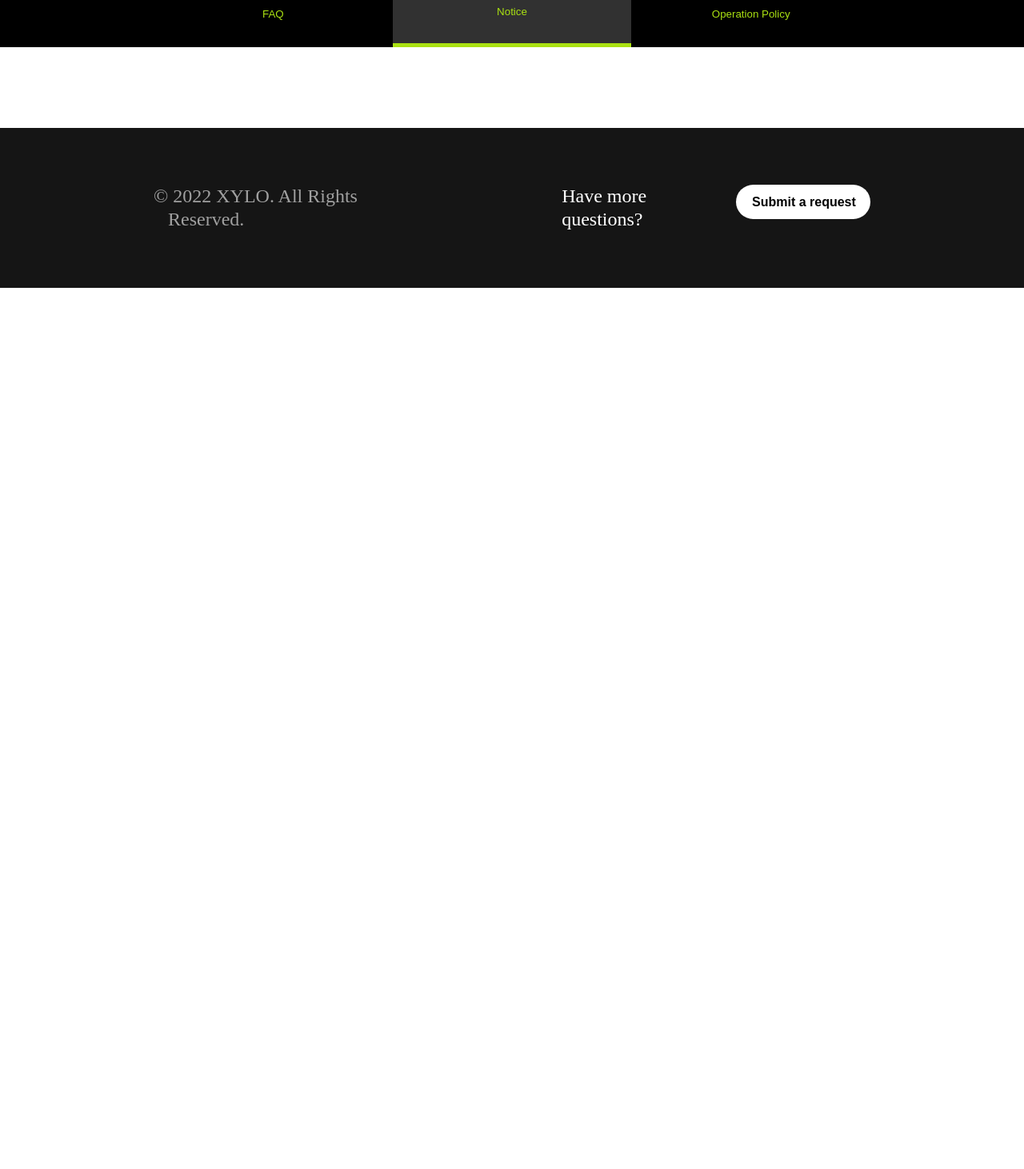
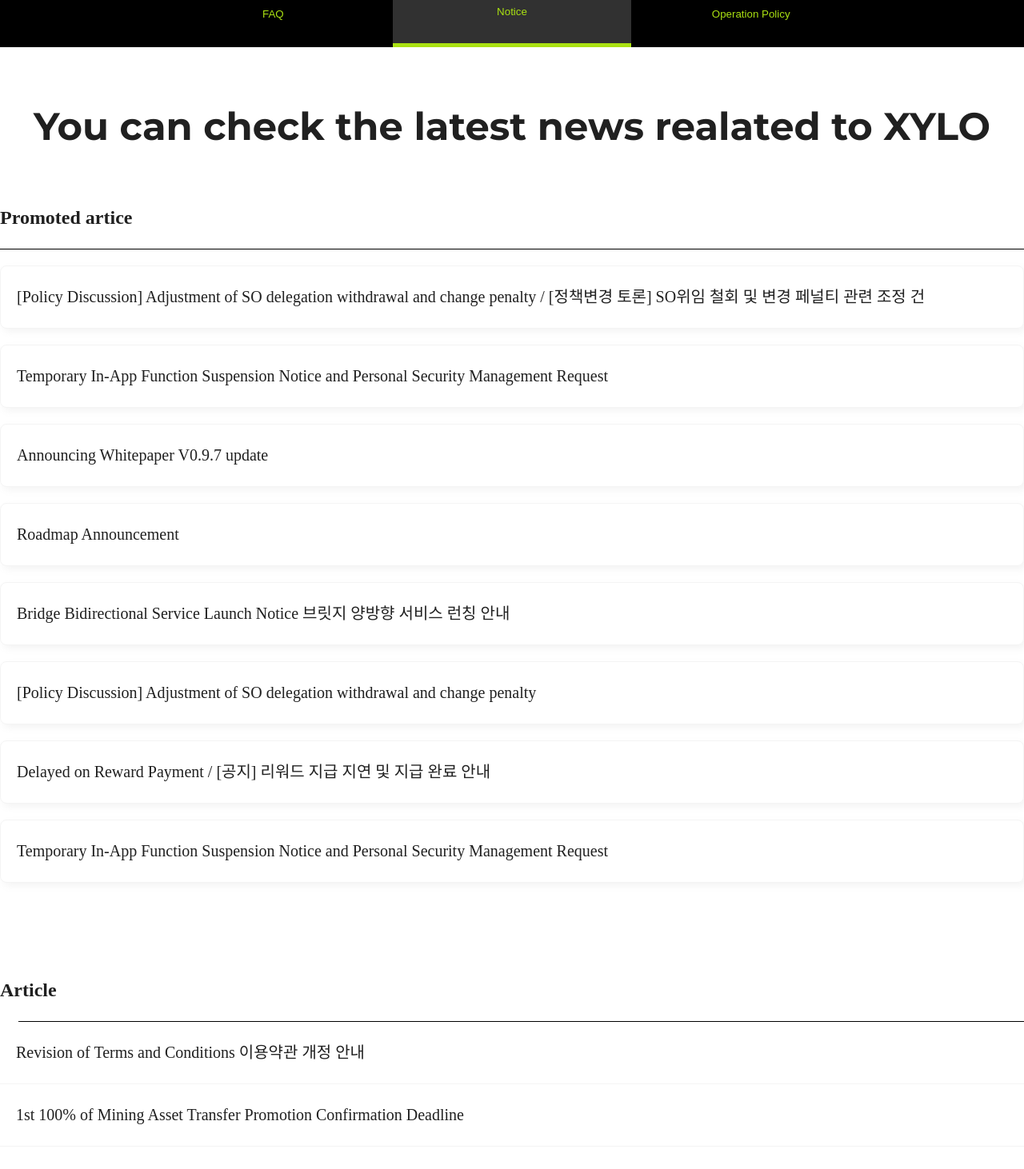
Before and after one commit to Creativehill-Labs/xylo-web-front, a React (Create React App) app: page /helpcenter/notice in a window 1280 px wide. Shown: the part 440-1902 px from the top of the page at 80% size. Before the commit the page ends 800 px from the top, so only its background shows below. Built offline with nearby package versions, Linux system fonts and the light colour scheme; a web font is replaced by a local one.

Commit message:
feat: notice 페이지 퍼블리싱

```diff
--- a/src/pages/helpCenter/Notice.tsx
+++ b/src/pages/helpCenter/Notice.tsx
@@ -1,9 +1,151 @@
-import React from 'react';
+import { FC, useEffect, useState } from 'react';
 import styled from 'styled-components';
+import Pagination from 'react-js-pagination';
 import HelpCenterLayout from '../../components/Layout/HelpCenterLayout';
+import Title from '../../components/Title/Title';
+import Line from '../../components/Line';
+import Text from '../../components/Text';
+import { promotedData, articleData } from '../../dummy/noticeData';
 
-const Notice = () => {
-  return <HelpCenterLayout />;
+const NoticeSection = styled.section`
+  width: 1280px;
+  margin: 0 auto;
+`;
+
+const NoticeTitle = styled.div`
+  margin: 80px 0;
+  text-align: center;
+`;
+
+const PromotedArticles = styled.div`
+  margin-bottom: 120px;
+`;
+
+const NoticeArticles = styled.div`
+  margin-bottom: 80px;
+`;
+
+const ArticleBox = styled.div<{ promoted?: boolean }>`
+  padding: 24px 20px;
+  font-size: 20px;
+  font-weight: 400;
+  cursor: pointer;
+
+  ${(props) =>
+    props.promoted
+      ? ` border: 1px solid #f4f4f4;
+  border-radius: 8px;
+  box-shadow: 4px 4px 8px 0 rgba(143, 143, 143, 0.1);
+  margin-top: 20px;`
+      : ``}
+`;
+
+const PaginationBox = styled.div`
+  .pagination {
+    display: flex;
+    justify-content: center;
+    margin-bottom: 120px;
+  }
+  ul {
+    list-style: none;
+    padding: 0;
+  }
+  ul.pagination li {
+    width: 48px;
+    height: 48px;
+    border: 1px solid #f4f4f4;
+    border-radius: 4px;
+    display: flex;
+    justify-content: center;
+    align-items: center;
+    margin-right: 12px;
+    :last-child {
+      margin-right: 0;
+    }
+  }
+  ul.pagination li a {
+    text-decoration: none;
+    color: #000;
+    font-size: 20px;
+  }
+  ul.pagination li.active a {
+    color: #fff;
+  }
+  ul.pagination li.active {
+    background-color: #000;
+  }
+`;
+
+interface CurrentItemProps {
+  id: number;
+  title: string;
+}
+
+const Notice: FC = () => {
+  const [activePage, setActivePage] = useState(1);
+  const [currentItems, setCurrentItems] = useState<CurrentItemProps[]>([]);
+  const [itemOffset, setItemOffset] = useState(0);
+
+  useEffect(() => {
+    const endOffset = itemOffset + 8;
+    setCurrentItems(articleData.slice(itemOffset, endOffset));
+  }, [itemOffset]);
+
+  const handlePageClick = (e: number) => {
+    const newOffset = (e - 1) * 8;
+    setItemOffset(newOffset);
+    setActivePage(e);
+  };
+
+  return (
+    <>
+      <HelpCenterLayout />
+      <NoticeSection>
+        <NoticeTitle>
+          <Title size="secondary">
+            You can check the latest news realated to XYLO
+          </Title>
+        </NoticeTitle>
+        <PromotedArticles>
+          <Text size="24px" weight="700">
+            Promoted artice
+          </Text>
+          <Line margin="24px 0 0 0" />
+          {promotedData.map((data) => {
+            return (
+              <ArticleBox key={data.id} promoted>
+                {data.title}
+              </ArticleBox>
+            );
+          })}
+        </PromotedArticles>
+        <NoticeArticles>
+          <Text size="24px" weight="700">
+            Article
+          </Text>
+          <Line margin="24px 0 0 23px" />
+          {currentItems.map((data) => {
+            return (
+              <div key={data.id}>
+                <ArticleBox>{data.title}</ArticleBox>
+                <Line color="#f4f4f4" />
+              </div>
+            );
+          })}
+        </NoticeArticles>
+        <PaginationBox>
+          <Pagination
+            totalItemsCount={articleData.length}
+            activePage={activePage}
+            itemsCountPerPage={8}
+            onChange={handlePageClick}
+            pageRangeDisplayed={4}
+            hideFirstLastPages
+          />
+        </PaginationBox>
+      </NoticeSection>
+    </>
+  );
 };
 
 export default Notice;
```
